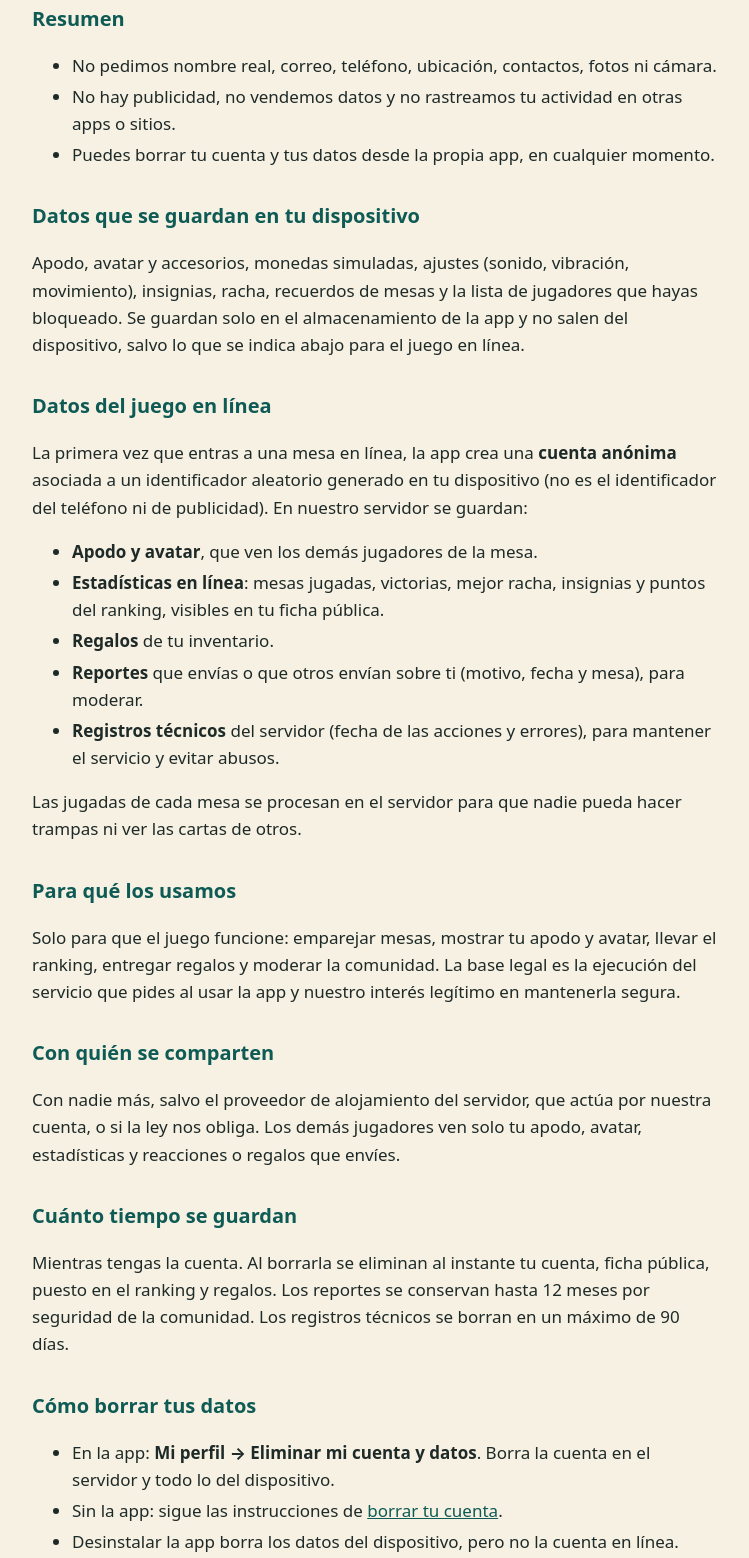
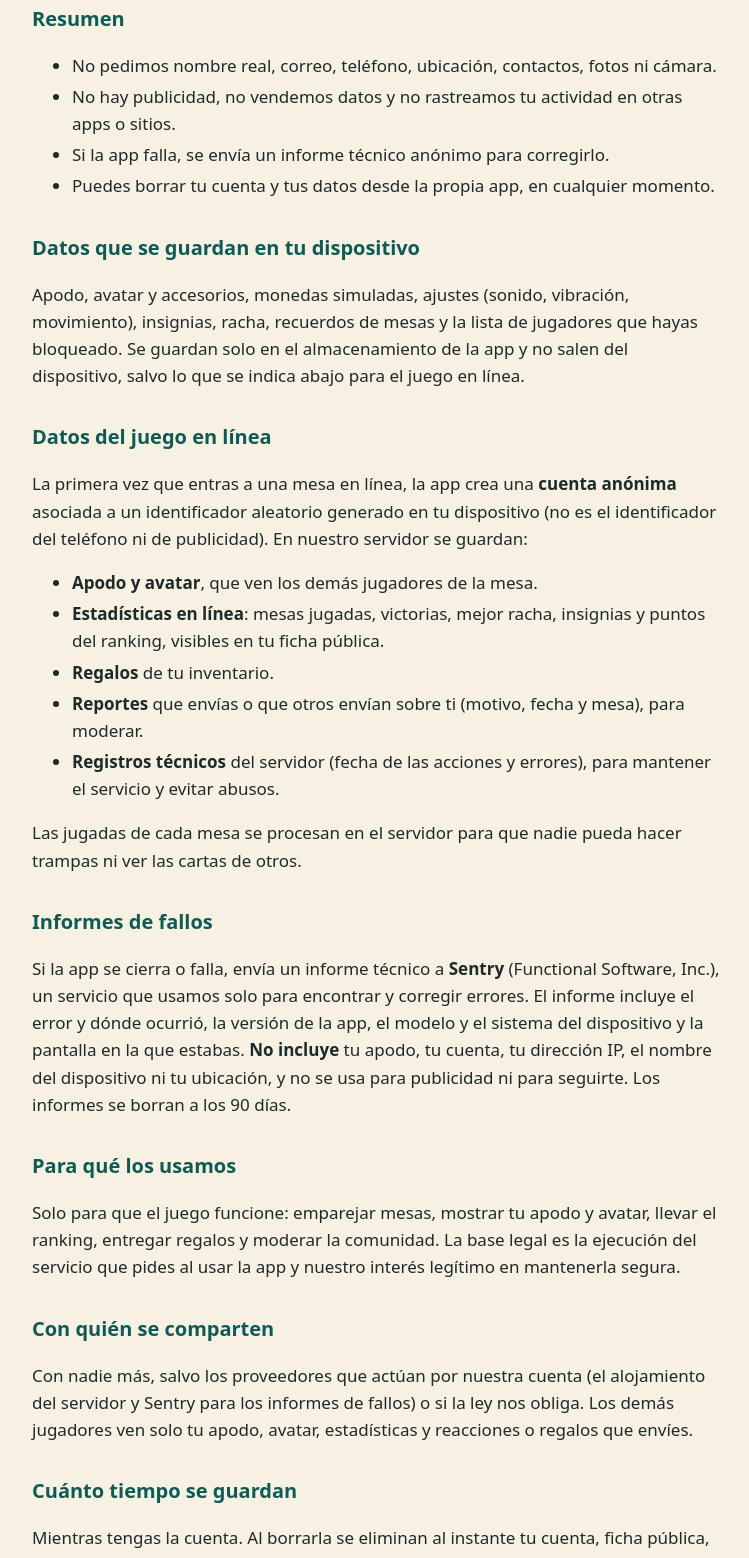
Before and after one commit to CAMIZOCA/cuarenta-quito-legal, a plain HTML site: page privacidad.html in a window 1280 px wide. Shown: the part 298-1856 px from the top of the page, without its empty margins (264-1013 px from the left). Drawn offline with Linux system fonts and the light colour scheme.

Commit message:
Informes de fallos (Sentry) en la política de privacidad

```diff
--- a/privacidad.html
+++ b/privacidad.html
@@ -19,6 +19,7 @@
 <ul>
   <li>No pedimos nombre real, correo, teléfono, ubicación, contactos, fotos ni cámara.</li>
   <li>No hay publicidad, no vendemos datos y no rastreamos tu actividad en otras apps o sitios.</li>
+  <li>Si la app falla, se envía un informe técnico anónimo para corregirlo.</li>
   <li>Puedes borrar tu cuenta y tus datos desde la propia app, en cualquier momento.</li>
 </ul>
 
@@ -36,11 +37,14 @@
 </ul>
 <p>Las jugadas de cada mesa se procesan en el servidor para que nadie pueda hacer trampas ni ver las cartas de otros.</p>
 
+<h2>Informes de fallos</h2>
+<p>Si la app se cierra o falla, envía un informe técnico a <strong>Sentry</strong> (Functional Software, Inc.), un servicio que usamos solo para encontrar y corregir errores. El informe incluye el error y dónde ocurrió, la versión de la app, el modelo y el sistema del dispositivo y la pantalla en la que estabas. <strong>No incluye</strong> tu apodo, tu cuenta, tu dirección IP, el nombre del dispositivo ni tu ubicación, y no se usa para publicidad ni para seguirte. Los informes se borran a los 90 días.</p>
+
 <h2>Para qué los usamos</h2>
 <p>Solo para que el juego funcione: emparejar mesas, mostrar tu apodo y avatar, llevar el ranking, entregar regalos y moderar la comunidad. La base legal es la ejecución del servicio que pides al usar la app y nuestro interés legítimo en mantenerla segura.</p>
 
 <h2>Con quién se comparten</h2>
-<p>Con nadie más, salvo el proveedor de alojamiento del servidor, que actúa por nuestra cuenta, o si la ley nos obliga. Los demás jugadores ven solo tu apodo, avatar, estadísticas y reacciones o regalos que envíes.</p>
+<p>Con nadie más, salvo los proveedores que actúan por nuestra cuenta (el alojamiento del servidor y Sentry para los informes de fallos) o si la ley nos obliga. Los demás jugadores ven solo tu apodo, avatar, estadísticas y reacciones o regalos que envíes.</p>
 
 <h2>Cuánto tiempo se guardan</h2>
 <p>Mientras tengas la cuenta. Al borrarla se eliminan al instante tu cuenta, ficha pública, puesto en el ranking y regalos. Los reportes se conservan hasta 12 meses por seguridad de la comunidad. Los registros técnicos se borran en un máximo de 90 días.</p>
```
